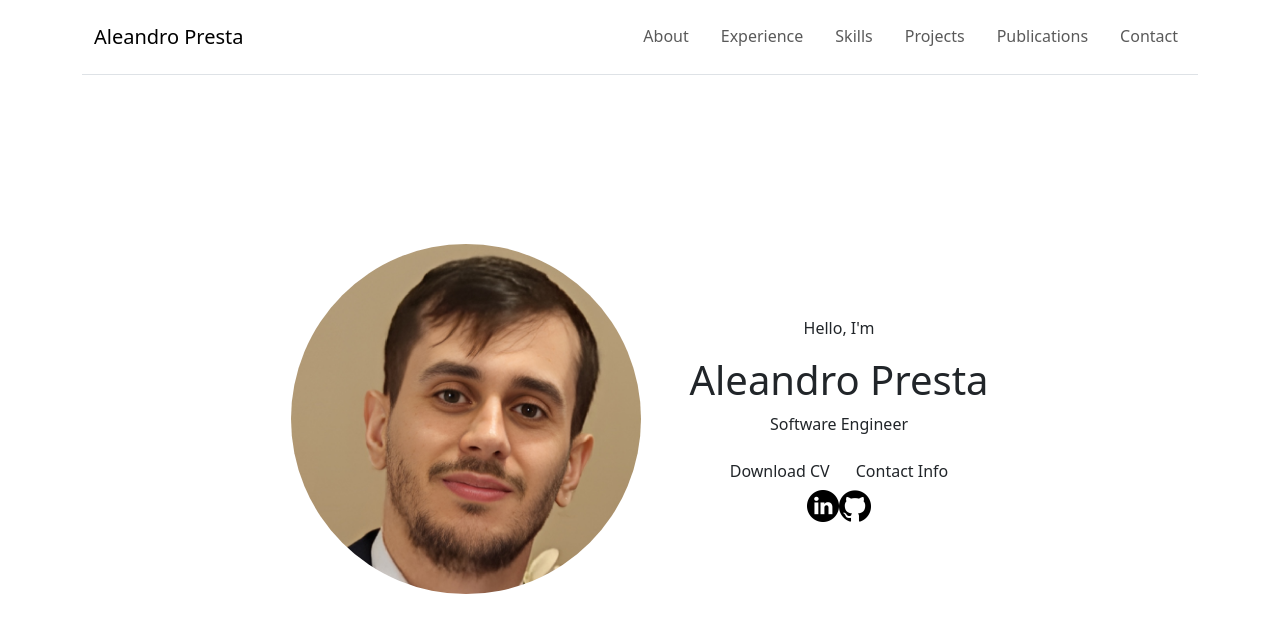
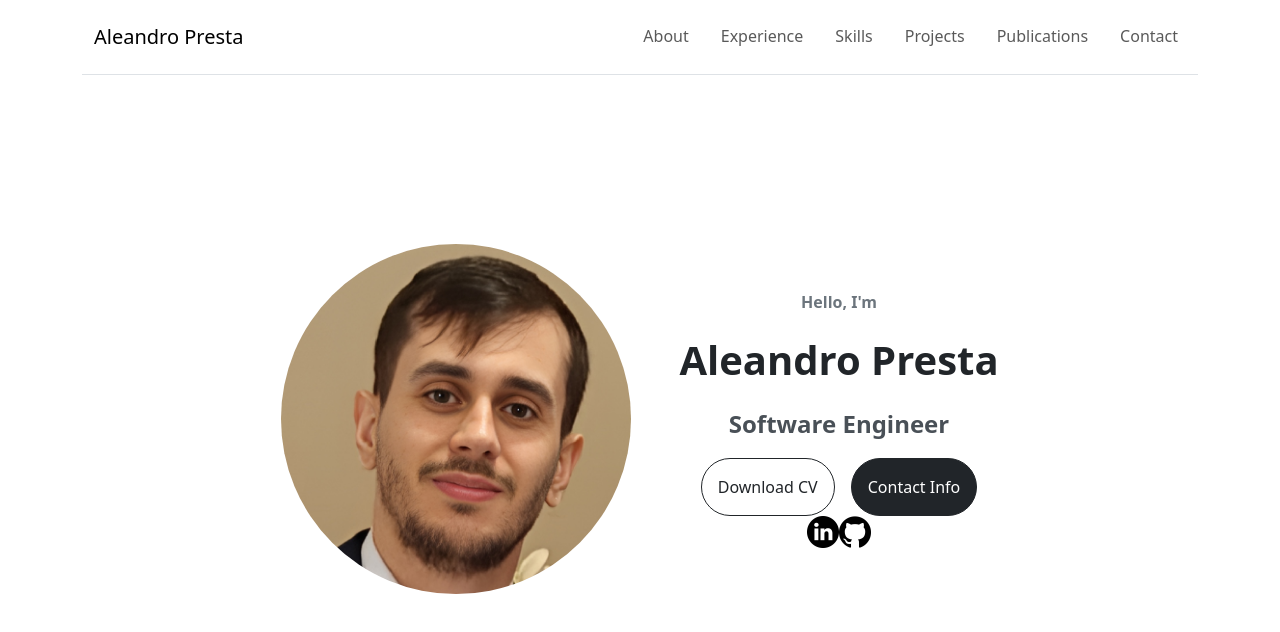
Before and after one commit to AleandroPresta/personal-portfolio-angular, an Angular app in the folder app/: page / in a window 1280 px wide. Shown: the top 632 px of the page. Built offline with nearby package versions, Linux system fonts and the light colour scheme.

Commit message:
Updated buttons and spacing

```diff
--- a/app/src/app/profile/profile.component.html
+++ b/app/src/app/profile/profile.component.html
@@ -1,17 +1,17 @@
 <section class="profile-container d-flex justify-content-center">
-    <div class="container d-flex flex-md-row flex-column justify-content-center align-items-center ">
-        <div class="d-flex me-5">
+    <div class="container d-flex flex-lg-row flex-column justify-content-center align-items-center gap-5">
+        <div class="d-flex">
             <img class="rounded-circle" src="./assets/profile-pic.png" alt="Profile Picture" width="350">
         </div>
         <div class="align-self-center text-center">
-            <p>Hello, I'm</p>
-            <h1>Aleandro Presta</h1>
-            <p>Software Engineer</p>
-            <div class="container d-flex justify-content-center">
-                <button class="btn" onclick="window.open('./assets/resume.pdf')">
+            <p class="text-secondary fw-bold">Hello, I'm</p>
+            <p class="fs-1 fw-bold">Aleandro Presta</p>
+            <p class="text-light-emphasis fs-4 fw-bold">Software Engineer</p>
+            <div class="container d-flex justify-content-center gap-3">
+                <button class="btn btn-outline-dark rounded-pill px-3" onclick="window.open('./assets/resume.pdf')">
                     Download CV
                 </button>
-                <button class="btn" onclick="location.href='./#contacts'">
+                <button class="btn btn-dark rounded-pill px-3 py-3" onclick="location.href='./#contacts'">
                     Contact Info
                 </button>
             </div>
```
